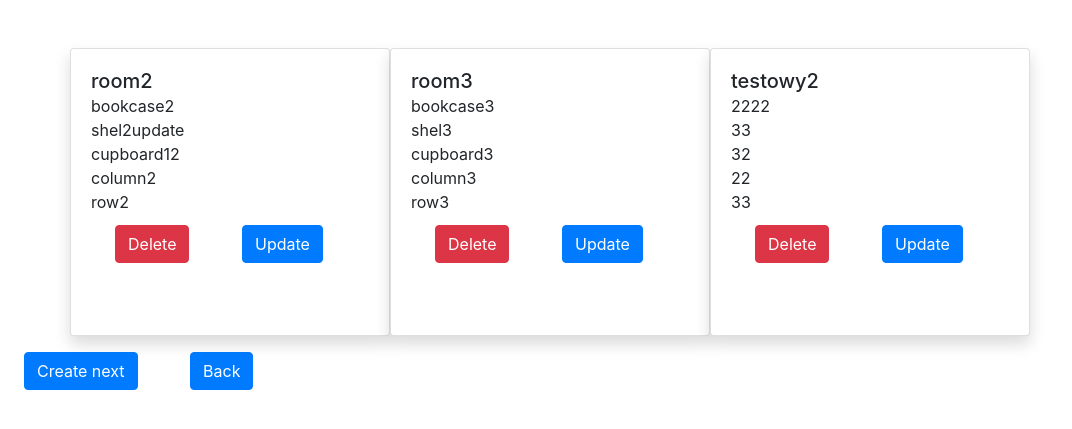
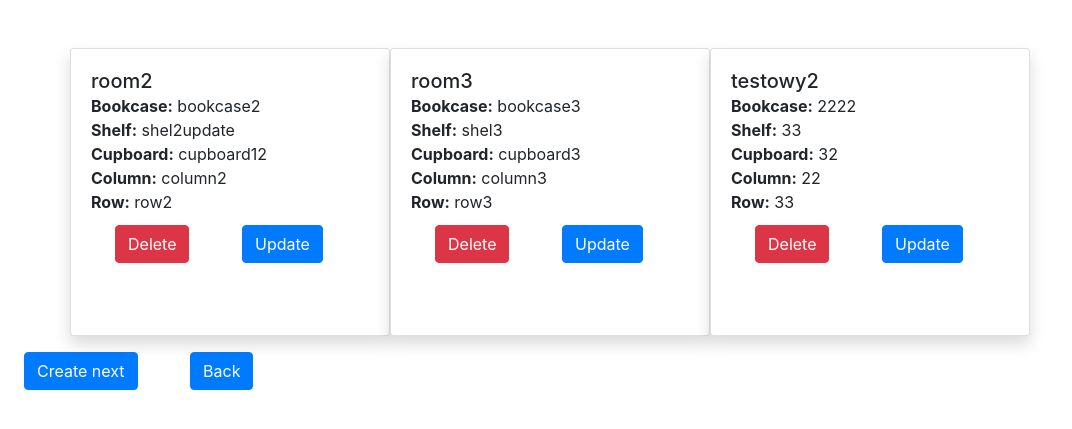
Before and after one commit to SandraRog/electronic_store, a Django app: page /locations/ in a window 1280 px wide. Shown: the top 429 px of the page, without its empty margins (0-1072 px from the left). Run offline with Django 5.2, Linux system fonts and the light colour scheme; data comes from the database, SQL or seed files in the repository; both versions use the stored data as it was after the commit; some libraries are stand-ins or nearby versions.

Commit message:
template_list_update

```diff
--- a/templates/location_list.html
+++ b/templates/location_list.html
@@ -7,11 +7,11 @@
                     <div class="card-body">
                         <h5 class="card-title">{{ location.room }} <br>
                             <small>
-                                {{ location.bookcase }}<br>
-                                {{ location.shelf }}<br>
-                                {{ location.cupboard }}<br>
-                                {{ location.column }}<br>
-                                {{ location.row }}
+                                <b>Bookcase:</b> {{ location.bookcase }}<br>
+                                <b>Shelf:</b> {{ location.shelf }}<br>
+                                <b>Cupboard:</b> {{ location.cupboard }}<br>
+                                <b>Column:</b> {{ location.column }}<br>
+                                <b>Row:</b> {{ location.row }}
                             </small>
                         </h5>
                         <p>
```
Also changed, not shown: db.sqlite3.
